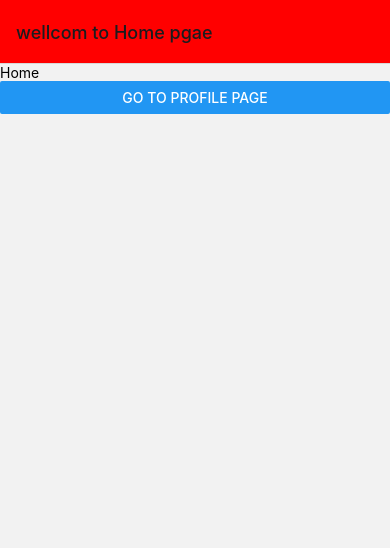
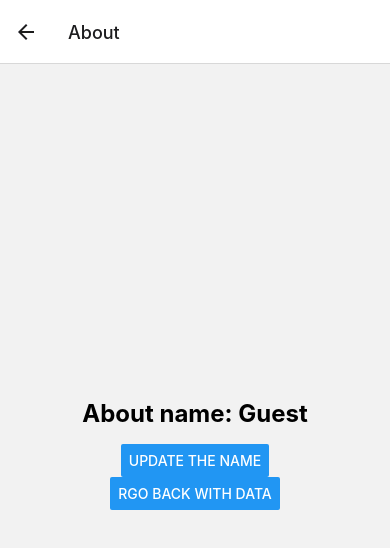
Before and after one commit to dinhnguyenminhhoang/ReactNavtive, a React Native app in the folder networking/: screen /About in a window 390 px wide. Shown: the top 548 px of the page. Built offline with nearby package versions, Linux system fonts and the light colour scheme.

Commit message:
Passing Data between Screens

```diff
--- a/networking/App.js
+++ b/networking/App.js
@@ -1,36 +1,21 @@
 import { NavigationContainer } from "@react-navigation/native";
 import { createNativeStackNavigator } from "@react-navigation/native-stack";
 import { StatusBar } from "expo-status-bar";
-import { useEffect, useState } from "react";
-import {
-    ActivityIndicator,
-    FlatList,
-    SafeAreaView,
-    StyleSheet,
-    Text,
-    View,
-} from "react-native";
+import { StyleSheet } from "react-native";
 import Home from "./Screens/Home";
-import Notifications from "./Screens/Notifications";
-import Profile from "./Screens/Profile";
-import Settings from "./Screens/Settings";
+import About from "./Screens/About";
 
 export default function App() {
     const Stack = createNativeStackNavigator();
     return (
         <NavigationContainer>
             <Stack.Navigator initialRouteName="Home">
+                <Stack.Screen name="Home" component={Home} />
                 <Stack.Screen
-                    name="Home"
-                    component={Home}
-                    options={{
-                        title: "wellcom to Home pgae",
-                        headerStyle: { backgroundColor: "red" },
-                    }}
+                    name="About"
+                    component={About}
+                    initialParams={{ name: "Guest" }}
                 />
-                <Stack.Screen name="Notifications" component={Notifications} />
-                <Stack.Screen name="Profile" component={Profile} />
-                <Stack.Screen name="Settings" component={Settings} />
             </Stack.Navigator>
         </NavigationContainer>
     );
@@ -47,15 +32,9 @@ const styles = StyleSheet.create({
         alignItems: "center",
         justifyContent: "center",
     },
-    postContainer: {
-        padding: 6,
-        borderWidth: 1,
-    },
-    loadingContainer: {
-        flex: 1,
-        backgroundColor: "#f5f5f5",
-        paddingTop: StatusBar.currentHeight,
-        justifyContent: "center",
-        alignContent: "center",
+    text: {
+        fontSize: 24,
+        fontWeight: "bold",
+        marginBottom: 16,
     },
 });
--- /dev/null
+++ b/networking/Screens/About.js
@@ -0,0 +1,34 @@
+import { Button, StyleSheet, Text, View } from "react-native";
+import React from "react";
+
+export default function About({ route, navigation }) {
+    return (
+        <View style={styles.container}>
+            <Text style={styles.text}>About name: {route.params?.name}</Text>
+
+            <Button
+                title="Update the name"
+                onPress={() => navigation.setParams({ name: "new name" })}
+            />
+            <Button
+                title="rgo back with Data"
+                onPress={() =>
+                    navigation.navigate("Home", { result: "Data from about" })
+                }
+            />
+        </View>
+    );
+}
+
+const styles = StyleSheet.create({
+    container: {
+        flex: 1,
+        alignItems: "center",
+        justifyContent: "center",
+    },
+    text: {
+        fontSize: 24,
+        fontWeight: "bold",
+        marginBottom: 16,
+    },
+});
--- a/networking/Screens/Home.js
+++ b/networking/Screens/Home.js
@@ -1,19 +1,36 @@
-import { View, Text, Button } from "react-native";
+import { View, Text, Button, StyleSheet } from "react-native";
 import React from "react";
+import { useNavigation } from "@react-navigation/native";
 
-export default function Home({ navigation }) {
+export default function Home({ navigation, route }) {
+    // const navigation = useNavigation();
     return (
-        <View>
-            <Text>Home</Text>
+        <View style={styles.container}>
+            <Text style={styles.text}>Home: {route.params?.result}</Text>
             <Button
-                title="go to profile page"
                 onPress={() =>
-                    navigation.navigate("Profile", {
-                        title: "Go to Profile",
-                        oldPage: "Home",
-                    })
+                    navigation.navigate(
+                        "About"
+                        // , {
+                        //     name: "Vishwas",
+                        // }
+                    )
                 }
-            ></Button>
+                title=" Go to About"
+            />
         </View>
     );
 }
+
+const styles = StyleSheet.create({
+    container: {
+        flex: 1,
+        alignItems: "center",
+        justifyContent: "center",
+    },
+    text: {
+        fontSize: 24,
+        fontWeight: "bold",
+        marginBottom: 16,
+    },
+});
--- a/networking/Screens/Notifications.js
+++ /dev/null
@@ -1,12 +0,0 @@
-import { StyleSheet, Text, View } from "react-native";
-import React from "react";
-
-export default function Notifications() {
-    return (
-        <View>
-            <Text>Notifications</Text>
-        </View>
-    );
-}
-
-const styles = StyleSheet.create({});
--- a/networking/Screens/Profile.js
+++ /dev/null
@@ -1,13 +0,0 @@
-import { StyleSheet, Text, View } from "react-native";
-import React from "react";
-
-export default function Profile({ route }) {
-    console.log(route.params);
-    return (
-        <View>
-            <Text>{route.params?.title}</Text>
-        </View>
-    );
-}
-
-const styles = StyleSheet.create({});
--- a/networking/Screens/Settings.js
+++ /dev/null
@@ -1,12 +0,0 @@
-import { StyleSheet, Text, View } from "react-native";
-import React from "react";
-
-export default function Settings() {
-    return (
-        <View>
-            <Text>Settings</Text>
-        </View>
-    );
-}
-
-const styles = StyleSheet.create({});
```
